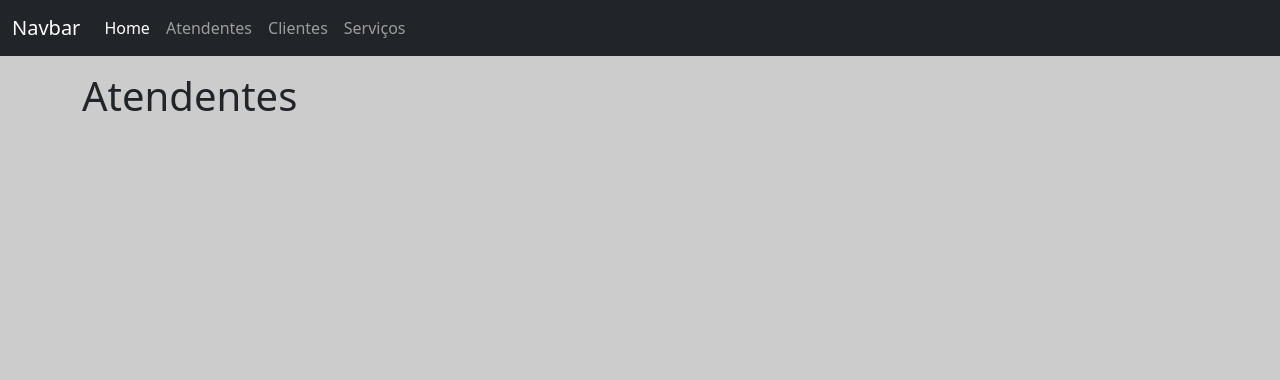
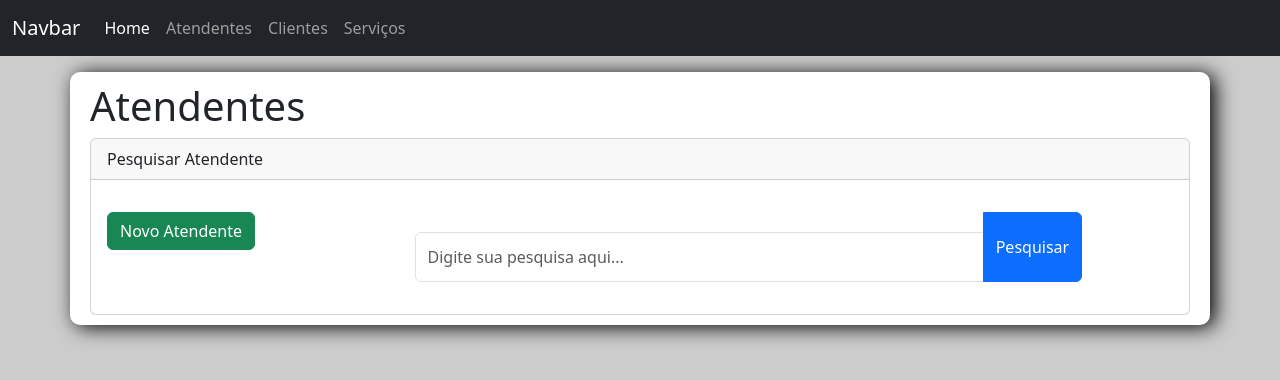
Before and after one commit to fcgraciano/meu-app-infonet-b, a React (Create React App) app: page /Atendentes in a window 1280 px wide. Shown: the top 380 px of the page. Built offline with nearby package versions, Linux system fonts and the light colour scheme.

Commit message:
Criação do componentes card-pesquisa

```diff
--- a/src/App.js
+++ b/src/App.js
@@ -35,7 +35,12 @@ function App() {
           </div>
         </div>
       </nav>
-      <div className='container mt-3'>
+      <div className='container mt-3' style={{
+        backgroundColor:'#FFF',
+        padding:'10px 20px',
+        borderRadius:'10px',
+        boxShadow: '5px 2px 20px black'
+        }}>
       <Routes>
         <Route path="/" element={<Home />} />
         <Route path="/Atendentes" element={<Atendentes />} />
--- /dev/null
+++ b/src/Componente/card-pesquisa/card_pesquisa.js
@@ -0,0 +1,26 @@
+export default function CardPesquisa({nome}){
+    return(
+        <div className="card">
+            <div className="card-header">
+                Pesquisar {nome}
+            </div>
+            <div className="card-body">
+                <div className="row mt-3">
+                    <div className="col-3">
+                        <button className="btn btn-success">
+                            Novo {nome}
+                        </button>
+                    </div>
+                    <div className="col-8">
+                        <div className="input-group mb-3">
+                            <input type="text" className="form-control" placeholder="Digite sua pesquisa aqui..."/>
+                            <button className="btn btn-primary" >
+                                Pesquisar
+                            </button>
+                        </div>
+                    </div>
+                </div>
+            </div>
+        </div>
+    )
+}
--- a/src/Telas/Atendentes/Atendentes.js
+++ b/src/Telas/Atendentes/Atendentes.js
@@ -1,7 +1,10 @@
+import CardPesquisa from '../../Componente/card-pesquisa/card_pesquisa'
+
 export default function Atendentes(){
     return(
         <div>
             <h1>Atendentes</h1>
+            <CardPesquisa nome="Atendente"></CardPesquisa>
         </div>
     )
 }
```
